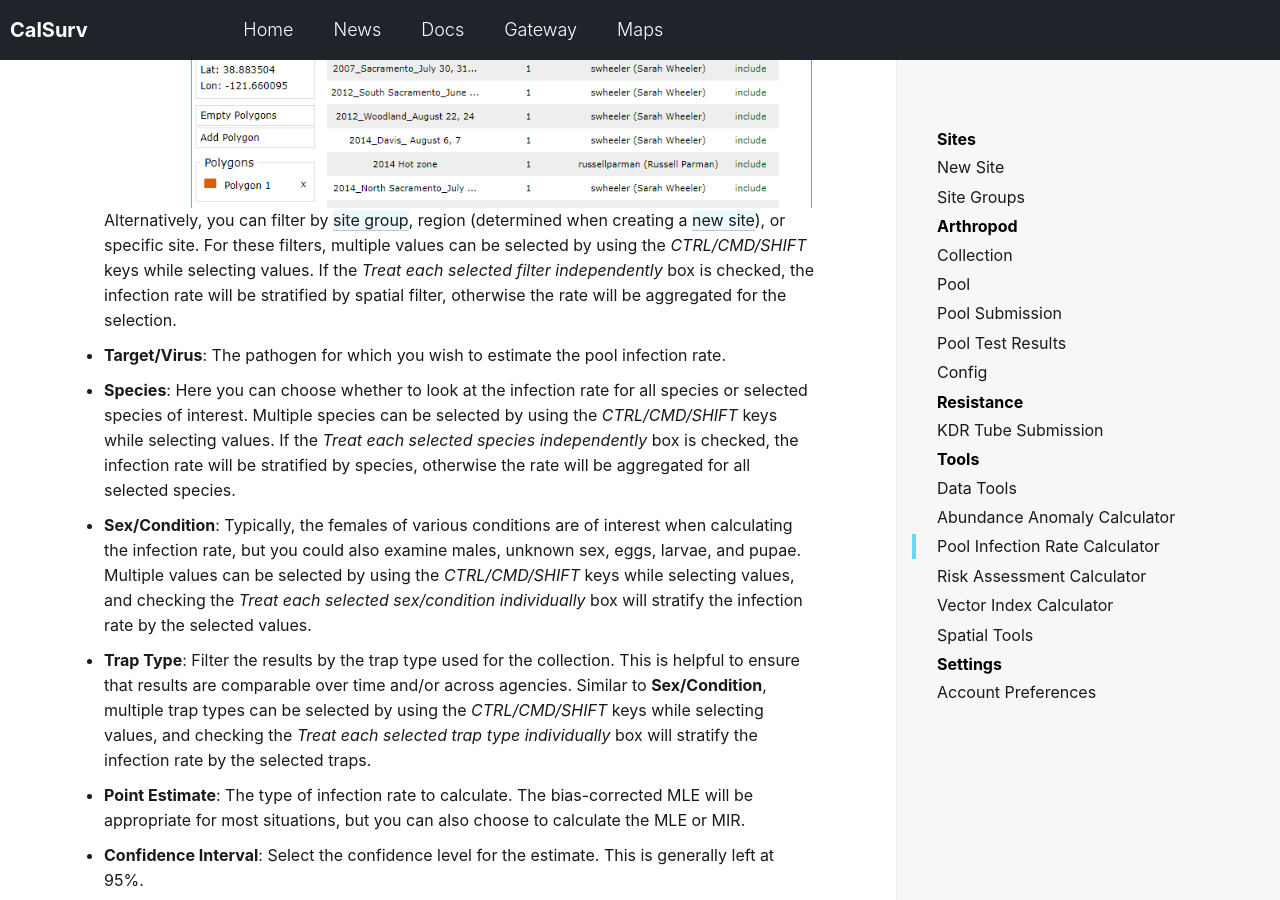
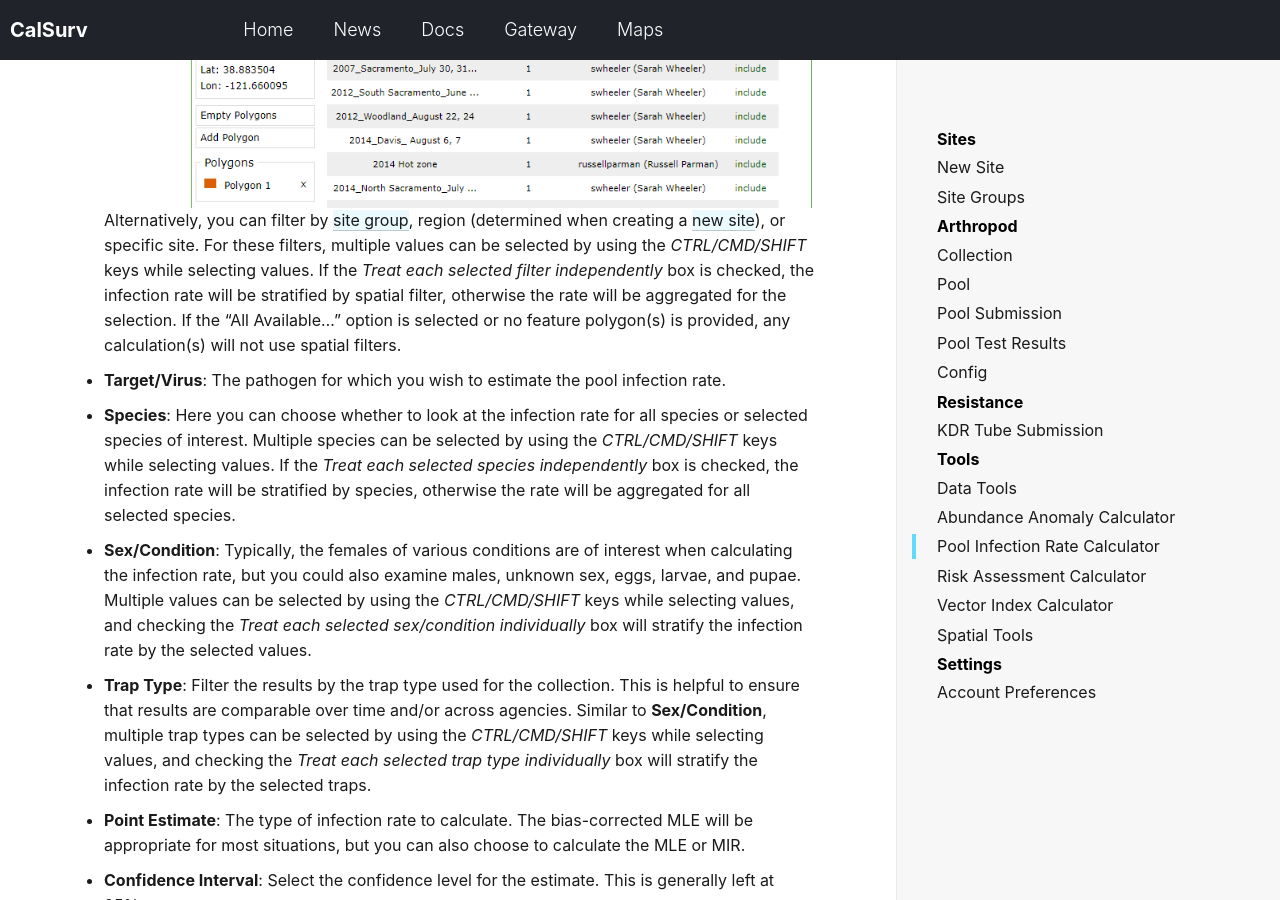
Before and after one commit to tlvaldepena/vectorsurv.org, a Jekyll site: the page built from _docs/tools/calculators/infection-rate.md, in a window 1280 px wide and 900 px high, scrolled down 1608 px. Built offline with Jekyll 4.4.1, drawn with Linux system fonts in a browser that asks for light colours.

Commit message:
Update infection-rate.md

```diff
--- a/_docs/tools/calculators/infection-rate.md
+++ b/_docs/tools/calculators/infection-rate.md
@@ -9,7 +9,7 @@ The pool infection rate calculator estimates the arbovirus infection rate based
 * **Date Period**: Specify the time period you wish to calculate an infection rate for. You can manually select a date range with the date format specified on the [Account Preferences]({{ site.baseur1 }}/docs/settings/account-preferences) or choose a specific week or month in a year. If calculating for a month, there is a box to specify whether to use half-months instead of full-months. If this box is checked, each month will be divided into two parts, days 1-15 and days 16 to the last day of the month (28, 29, 30, or 31), and *only* the second half of the month will be calculated.
 ![Date period field]({{ site.baseur1 }}/assets/images/docs/date-range-infection-rate.PNG)
 * **# of Date Periods**: Must be at least 1 to make a calculation. If this number is larger than 1, the infection rate is calculated for the selected date period and the same period immediately preceding. Ex: You are using a manual date range of 4 days. If the number of date periods is 2, the calculator will estimate the infection rate separately for the selected 4 days and for the 4-day period ending right before the start date of your range.
-* **Spatial Filter**: This feature allows you to filter results within the agency or agencies. You can draw a polygon on the map using the feature tab, or include a previously saved feature from the [Spatial Features]({{ site.baseurl }}/docs/tools/spatial-tools) page. ![Polygon example]({{ site.baseur1 }}/assets/images/docs/spatial-feature-tools.PNG) Alternatively, you can filter by [site group]({{ site.baseur1 }}/docs/site/site-group), region (determined when creating a [new site]({{ site.baseur1 }}/docs/site)), or specific site. For these filters, multiple values can be selected by using the *CTRL/CMD/SHIFT* keys while selecting values. If the *Treat each selected filter independently* box is checked, the infection rate will be stratified by spatial filter, otherwise the rate will be aggregated for the selection.
+* **Spatial Filter**: This feature allows you to filter results within the agency or agencies. You can draw a polygon on the map using the feature tab, or include a previously saved feature from the [Spatial Features]({{ site.baseurl }}/docs/tools/spatial-tools) page. ![Polygon example]({{ site.baseur1 }}/assets/images/docs/spatial-feature-tools.PNG) Alternatively, you can filter by [site group]({{ site.baseur1 }}/docs/site/site-group), region (determined when creating a [new site]({{ site.baseur1 }}/docs/site)), or specific site. For these filters, multiple values can be selected by using the *CTRL/CMD/SHIFT* keys while selecting values. If the *Treat each selected filter independently* box is checked, the infection rate will be stratified by spatial filter, otherwise the rate will be aggregated for the selection. If the "All Available..." option is selected or no feature polygon(s) is provided, any calculation(s) will not use spatial filters.
 * **Target/Virus**: The pathogen for which you wish to estimate the pool infection rate.
 * **Species**: Here you can choose whether to look at the infection rate for all species or selected species of interest. Multiple species can be selected by using the *CTRL/CMD/SHIFT* keys while selecting values. If the *Treat each selected species independently* box is checked, the infection rate will be stratified by species, otherwise the rate will be aggregated for all selected species.
 * **Sex/Condition**: Typically, the females of various conditions are of interest when calculating the infection rate, but you could also examine males, unknown sex, eggs, larvae, and pupae. Multiple values can be selected by using the *CTRL/CMD/SHIFT* keys while selecting values, and checking the *Treat each selected sex/condition individually* box will stratify the infection rate by the selected values.
```
